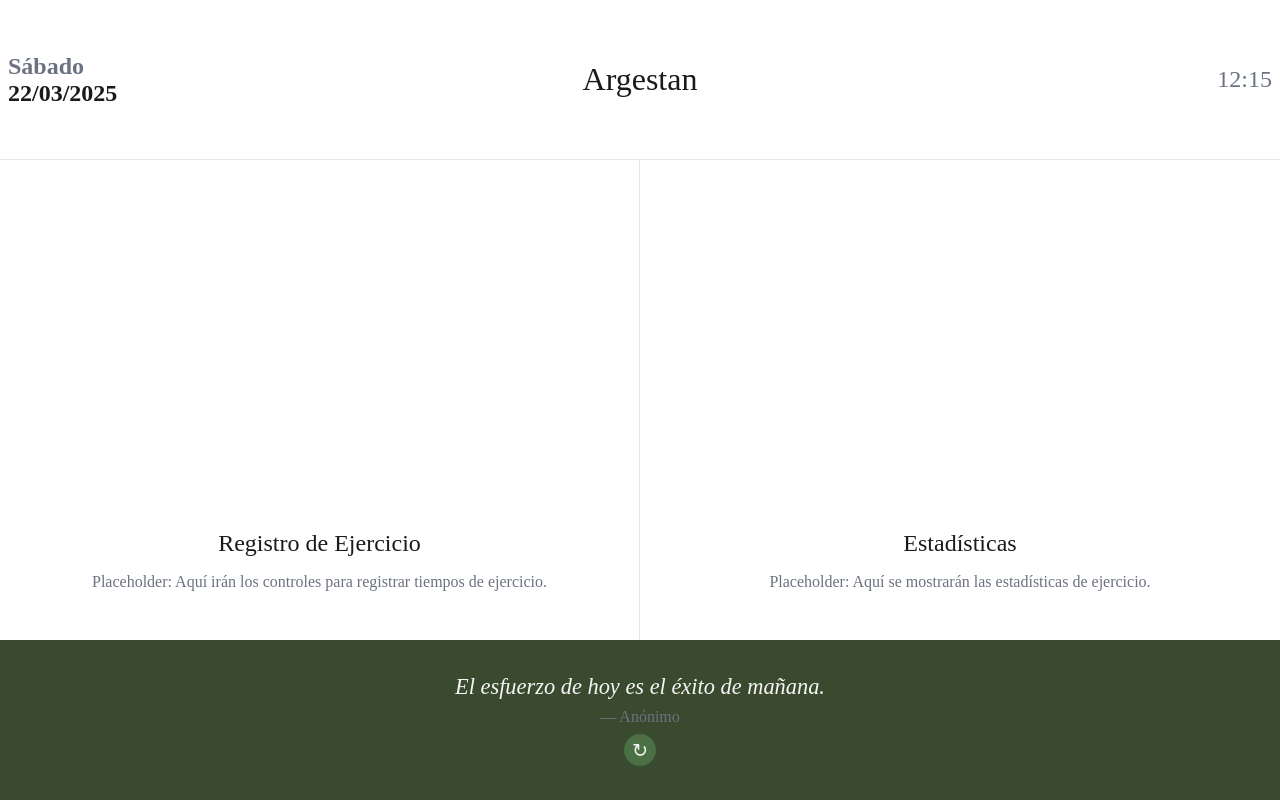
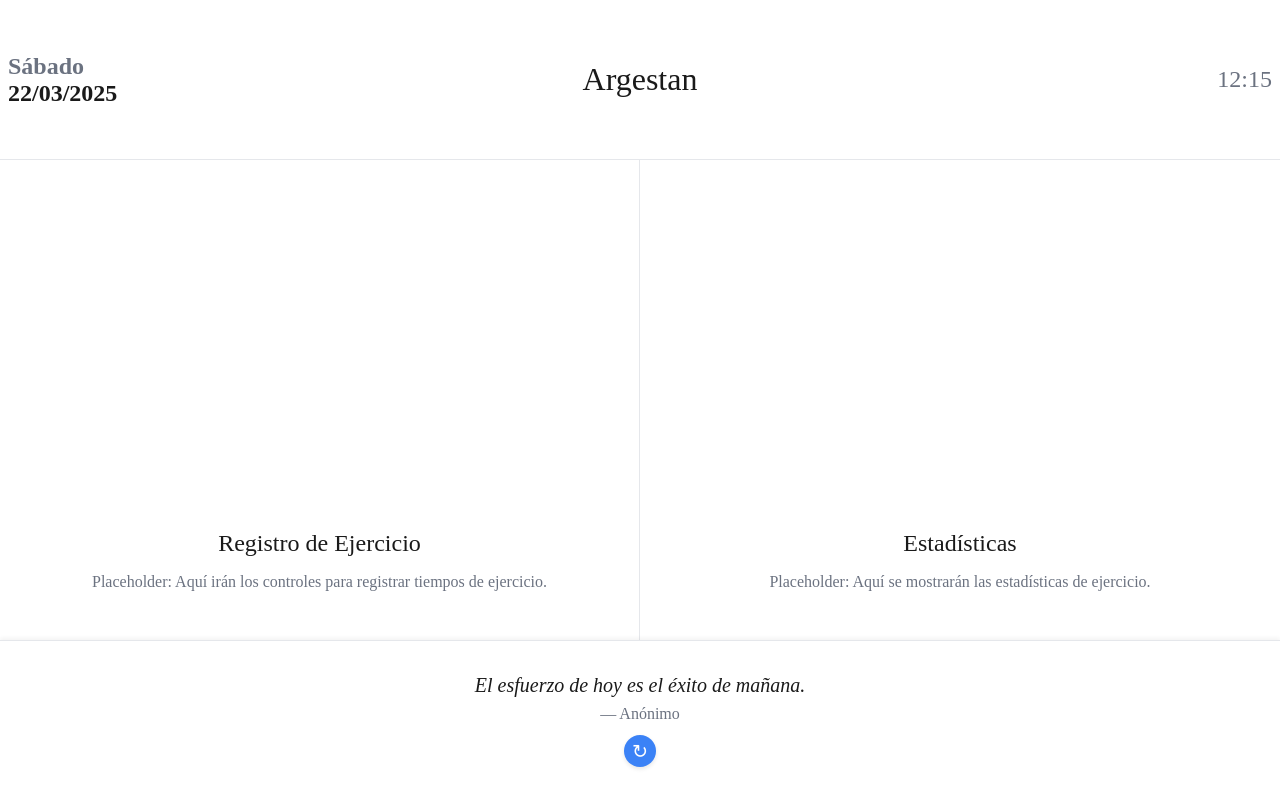
Before and after one commit to RadikeCosa/fitness-study-app, a React (Vite) app: page / in a window 1280 px wide. Built offline with nearby package versions, Linux system fonts and the light colour scheme.

Commit message:
Actualizar Quotes con diseño minimalista y coherente

```diff
--- a/src/components/Quotes.css
+++ b/src/components/Quotes.css
@@ -1,58 +1,62 @@
 /* src/components/Quotes.css */
 .quotes {
-  height: 100%; /* Ocupa el 15% de App.css */
+  height: 100%; /* Ocupa el 20% de App.css */
   width: 100%;
-  background-color: var(--dark-olive);
-  color: var(--off-white);
+  background-color: var(--panel-bg); /* #FFFFFF - Fondo blanco */
+  color: var(--text-primary); /* #1A1A1A - Texto principal */
   display: flex;
   flex-direction: column;
   justify-content: center;
   align-items: center;
   padding: 1rem;
+  border-top: 1px solid var(--border); /* #E5E7EB - Borde superior */
+  box-shadow: 0 -2px 4px rgba(0, 0, 0, 0.05); /* Sombra suave arriba */
 }
 
 blockquote {
   text-align: center;
   margin: 0;
+  max-width: 80%; /* Limita el ancho para mejor legibilidad */
 }
 
 blockquote p {
-  font-size: 1.4rem;
+  font-size: 1.25rem; /* Reduje de 1.4rem para minimalismo */
   font-style: italic;
+  font-weight: 400;
   margin-bottom: 0.5rem;
 }
 
 blockquote cite {
   font-size: 1rem;
   font-style: normal;
-  color: var(--camo-gray);
+  color: var(--text-secondary); /* #6B7280 - Gris suave */
 }
 
 .quotes button {
-  background-color: var(--olive-green);
-  color: var(--off-white);
+  background-color: var(--accent); /* #3B82F6 - Azul limpio */
+  color: var(--panel-bg); /* #FFFFFF - Contraste */
   border: none;
   border-radius: 50%;
   width: 2rem;
   height: 2rem;
   font-size: 1.2rem;
   cursor: pointer;
-  margin-top: 0.5rem;
-  display: flex; /* Centramos el ícono */
+  margin-top: 0.75rem;
+  display: flex;
   align-items: center;
   justify-content: center;
-  transition: background-color 0.3s ease, transform 0.2s ease; /* Mantenemos transición */
-  transform-origin: center; /* Rotación desde el centro */
+  transition: background-color 0.3s ease, transform 0.2s ease;
+  box-shadow: 0 2px 4px rgba(0, 0, 0, 0.1); /* Sombra sutil */
 }
 
 .quotes button:hover,
 .quotes button:focus {
-  background-color: var(--earth-brown);
+  background-color: var(--accent-hover); /* #2563EB - Azul más oscuro */
   transform: rotate(90deg);
 }
 
 .quotes button:focus {
-  outline: 2px solid var(--off-white);
+  outline: 2px solid var(--accent); /* #3B82F6 */
   outline-offset: 2px;
 }
 
@@ -62,8 +66,12 @@ blockquote cite {
     padding: 0.5rem;
   }
 
+  blockquote {
+    max-width: 90%;
+  }
+
   blockquote p {
-    font-size: 1.2rem;
+    font-size: 1.1rem; /* Ajustado de 1.2rem */
   }
 
   blockquote cite {
```
